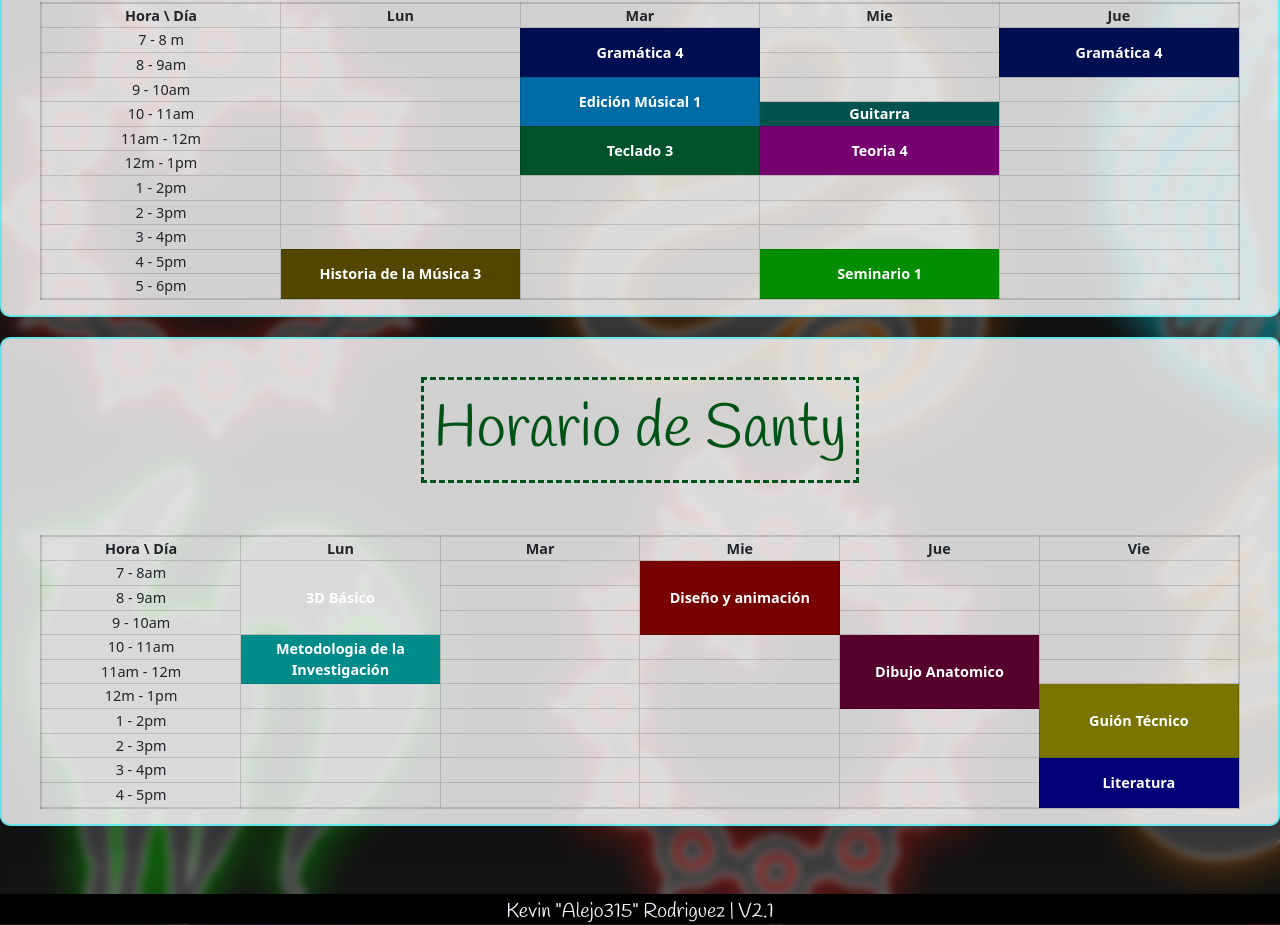
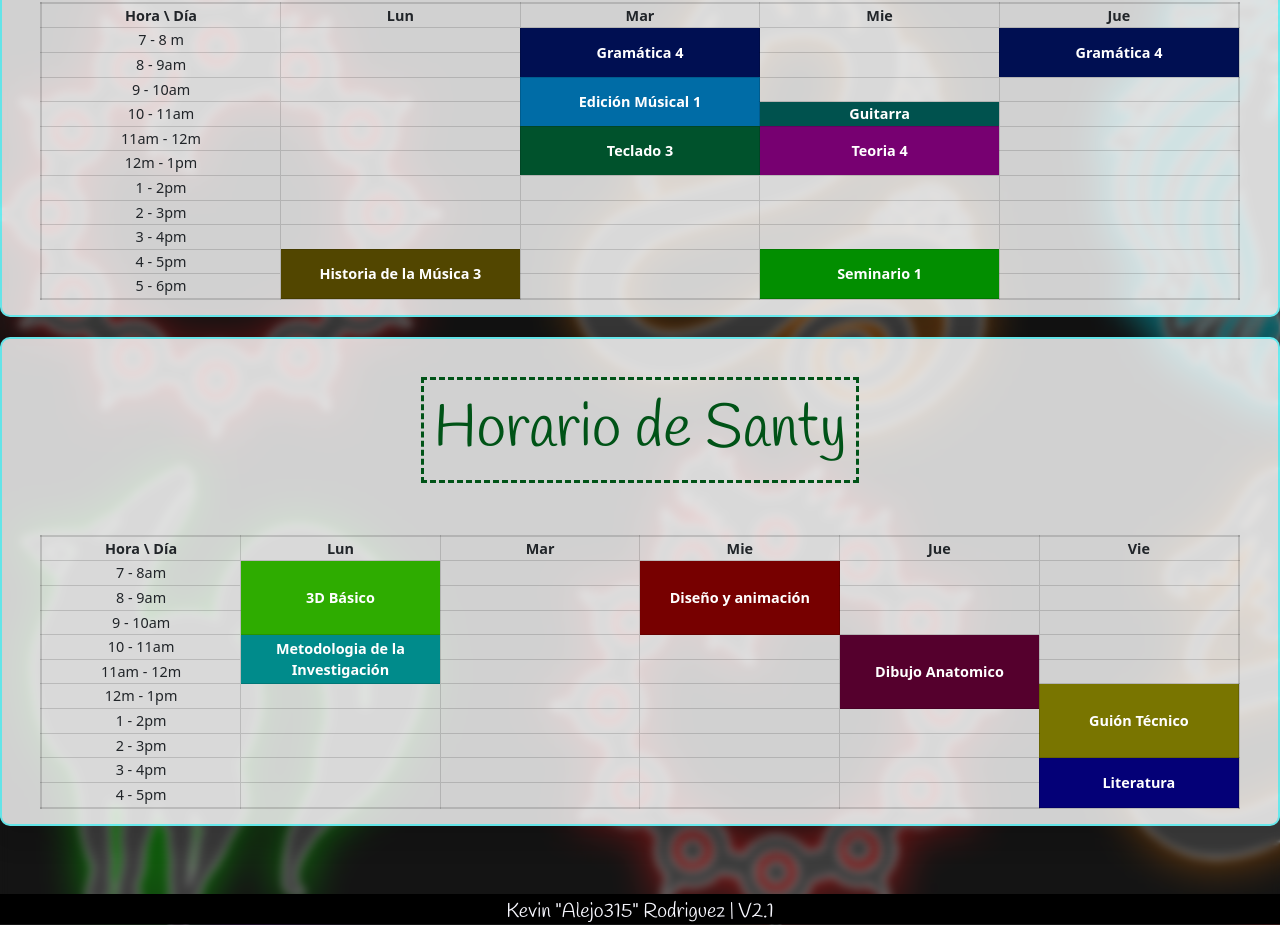
Before and after one commit to karg315/Horarios-Kartel-2023-1, a plain HTML site: page index.html in a window 1280 px wide. Shown: the part 1993-2918 px from the top of the page. Drawn offline with nearby package versions, Linux system fonts and the light colour scheme.

Commit message:
V2.11
Un cambio del index mas pequeño que si

```diff
--- a/index.html
+++ b/index.html
@@ -454,7 +454,7 @@
             </tr>
             <tr>
                 <td>7 - 8am</td>
-                <td class="3dbasico materia" rowspan="3">3D Básico</td>
+                <td class="tresdbasico materia" rowspan="3">3D Básico</td>
                 <td></td>
                 <td class="diseño materia" rowspan="3">Diseño y animación</td>
                 <td></td>
```
